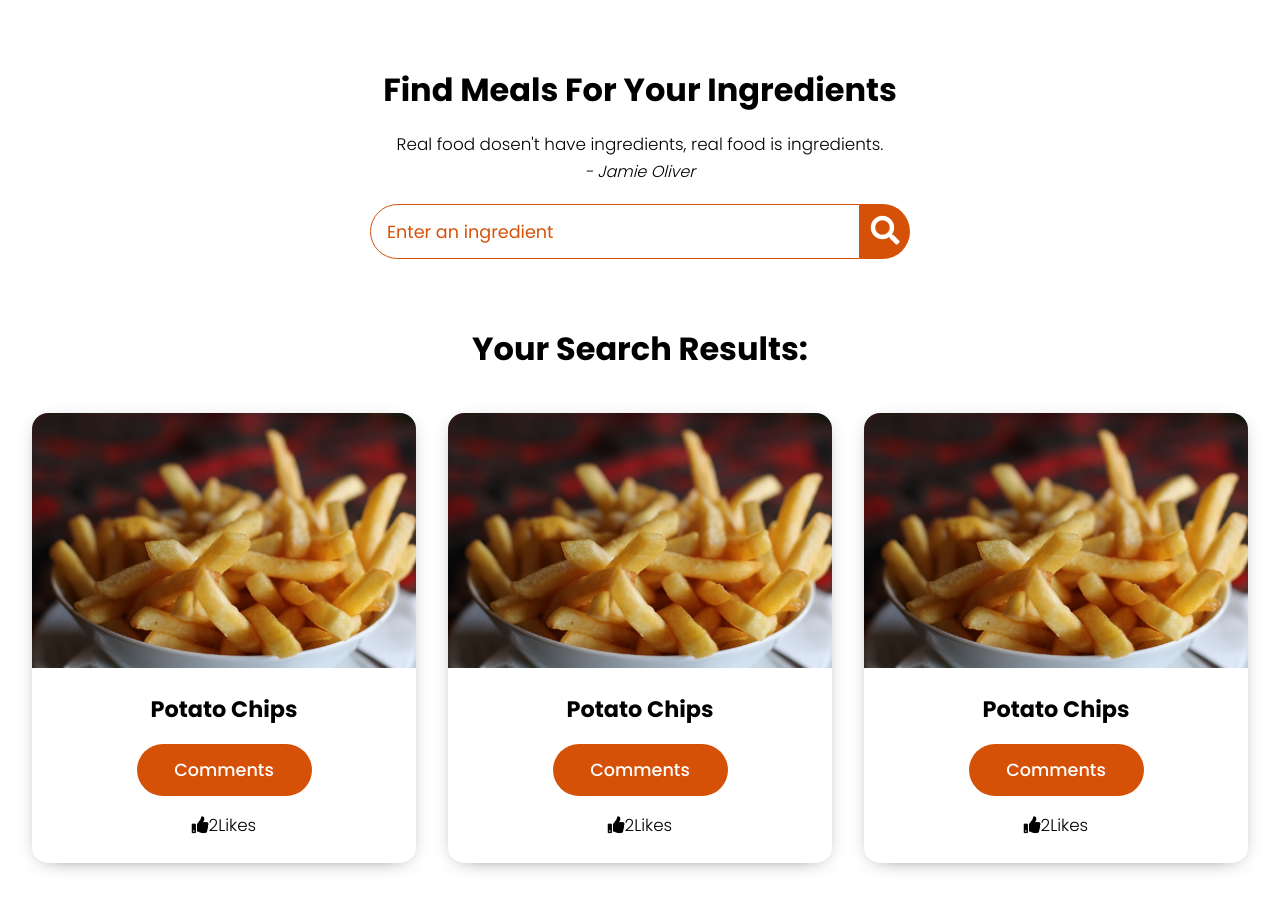
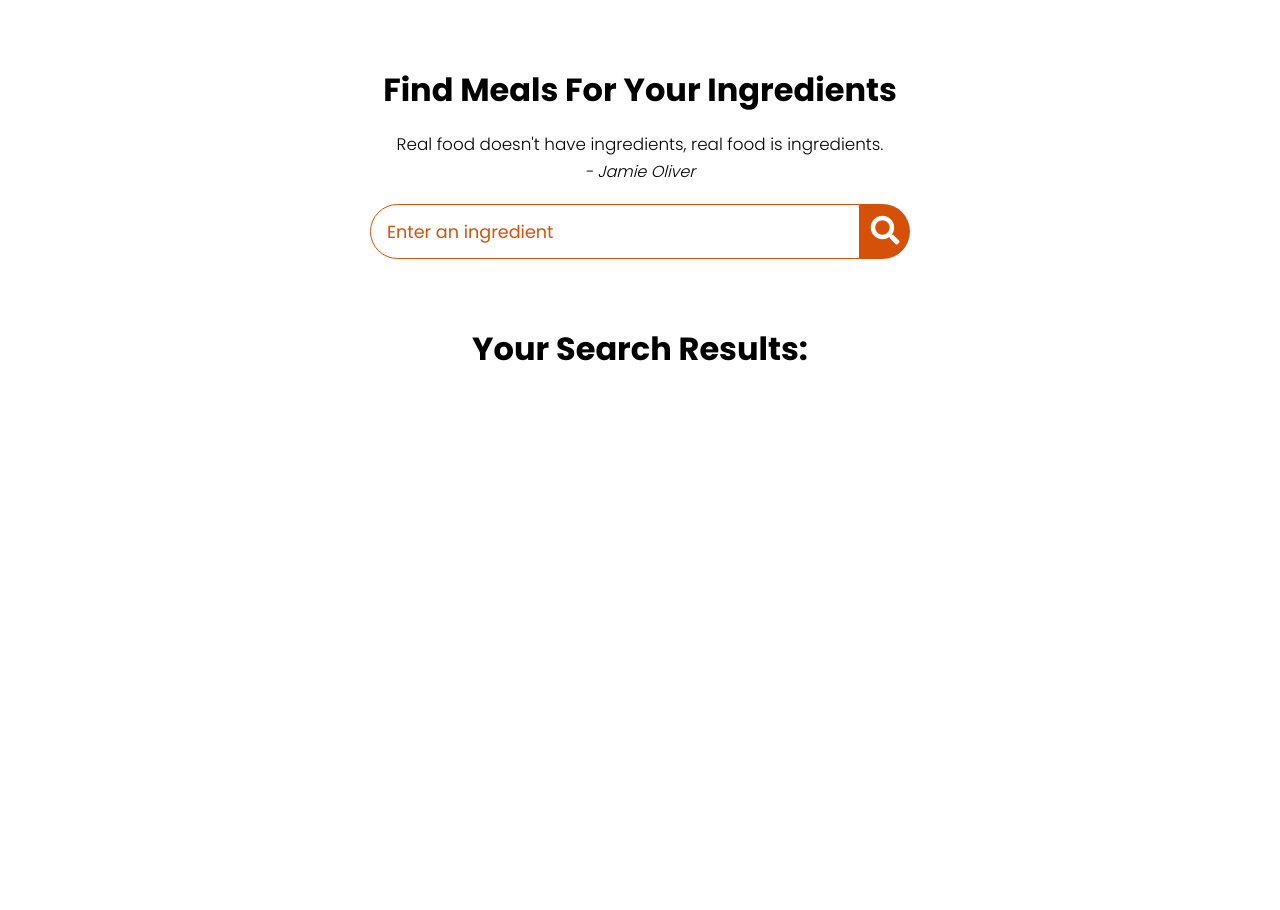
Before and after one commit to Emmy-github-webdev/meal, a plain HTML site: page index.html in a window 1280 px wide. After the commit the page ends 800 px from the top, so only its background shows below. Drawn offline with Linux system fonts and the light colour scheme.

Commit message:
Update home page

```diff
--- a/index.html
+++ b/index.html
@@ -2,18 +2,18 @@
 <html lang="en">
 <head>
   <meta charset="UTF-8">
-    <meta http-equiv="X-UA-Compatible" content="IE=edge">
   <meta name="viewport" content="width=device-width, initial-scale=1.0">
   <title>Find Meal For Your Ingredients</title>
   <link rel="stylesheet" href="https://cdnjs.cloudflare.com/ajax/libs/font-awesome/5.15.1/css/all.min.css" integrity="sha512-+4zCK9k+qNFUR5X+cKL9EIR+ZOhtIloNl9GIKS57V1MyNsYpYcUrUeQc9vNfzsWfV28IaLL3i96P9sdNyeRssA==" crossorigin="anonymous" />
-    <link rel="stylesheet" href="style.css">
+  <link rel = "stylesheet" href = "style.css">
 </head>
 <body>
-    <div class="container">
-        <div class="meal-wrapper">
-            <div class="meal-search">
-                <h2 class="title">Find Meals For Your Ingredients</h2>
-                <blockquote>Real food dosen't have ingredients, real food is ingredients. <br>
+
+  <div class = "container">
+    <div class = "meal-wrapper">
+      <div class = "meal-search">
+        <h2 class = "title">Find Meals For Your Ingredients</h2>
+        <blockquote>Real food doesn't have ingredients, real food is ingredients.<br>
           <cite>- Jamie Oliver</cite>
         </blockquote>
 
@@ -25,106 +25,52 @@
         </div>
       </div>
 
-            <div class="meal-result">
-                <h2 class="title">Your Search Results:</h2>
-                <div id="meal">
-                    <!-- <div class="meal-item">
-                        <div class="meal-img">
-                            <img src="food.jpg" alt="food" />
+      <div class = "meal-result">
+        <h2 class = "title">Your Search Results:</h2>
+        <div id= "meal">
+          <!-- meal item -->
+          <!-- <div class = "meal-item">
+            <div class = "meal-img">
+              <img src = "food.jpg" alt = "food">
             </div>
-                        <div class="meal-name">
+            <div class = "meal-name">
               <h3>Potato Chips</h3>
-                            <a href="#" class="recipe-btn">Get Recipe</a>
+              <a href = "#" class = "recipe-btn">Get Recipe</a>
             </div>
           </div> -->
-
-                    <!-- <div class="meal-item">
-                        <div class="meal-img">
-                            <img src="food.jpg" alt="food" />
-                        </div>
-                        <div class="meal-name">
-                            <h3>Potato Chips</h3>
-                            <a href="#" class="recipe-btn">Get Recipe</a>
-                        </div>
-                    </div> -->
-
-                    <div class="meal-item">
-                        <div class="meal-img">
-                            <img src="food.jpg" alt="food" />
-                        </div>
-                        <div class="meal-name">
-                            <h3>Potato Chips</h3>
-                            <!-- <a href="#" class="recipe-btn">Get Recipe</a> -->
-                            <a href="#" class="recipe-btn">Comments</a>
-                            <i class = "fas fa-thumbs-up"></i>2Likes
-                        </div>
-                    </div>
-                    <div class="meal-item">
-                        <div class="meal-img">
-                            <img src="food.jpg" alt="food" />
-                        </div>
-                        <div class="meal-name">
-                            <h3>Potato Chips</h3>
-                            <!-- <a href="#" class="recipe-btn">Get Recipe</a> -->
-                            <a href="#" class="recipe-btn">Comments</a>
-                            <i class = "fas fa-thumbs-up"></i>2Likes
-                        </div>
-                    </div>
-                    <div class="meal-item">
-                        <div class="meal-img">
-                            <img src="food.jpg" alt="food" />
-                        </div>
-                        <div class="meal-name">
-                            <h3>Potato Chips</h3>
-                            <!-- <a href="#" class="recipe-btn">Get Recipe</a> -->
-                            <a href="#" class="recipe-btn">Comments</a>
-                            <i class = "fas fa-thumbs-up"></i>2Likes
-                        </div>
+          <!-- end of meal item -->
         </div>
       </div>
 
-            </div>
 
-            <div class="meal-details">
+      <div class = "meal-details">
+        <!-- recipe close btn -->
         <button type = "button" class = "btn recipe-close-btn" id = "recipe-close-btn">
           <i class = "fas fa-times"></i>
         </button>
 
-                <div class="meal-details-content">
+        <!-- meal content -->
+        <div class = "meal-details-content">
+          <!-- <h2 class = "recipe-title">Meals Name Here</h2>
+          <p class = "recipe-category">Category Name</p>
+          <div class = "recipe-instruct">
+            <h3>Instructions:</h3>
+            <p>Lorem ipsum, dolor sit amet consectetur adipisicing elit. Quo blanditiis quis accusantium natus! Porro, reiciendis maiores molestiae distinctio veniam ratione ex provident ipsa, soluta suscipit quam eos velit autem iste!</p>
+            <p>Lorem ipsum dolor sit amet consectetur adipisicing elit. Amet aliquam voluptatibus ad obcaecati magnam, esse numquam nisi ut adipisci in?</p>
+          </div>
           <div class = "recipe-meal-img">
-                        <img src = "food.jpg" alt = "food detail">
+            <img src = "food.jpg" alt = "">
           </div>
-                    <h2 class="recipe-title">Meals Name Here</h2>
-                    <!-- <p class="recipe-category">Category Name</p> -->
-                    <div class="recipe-instruct">
-                        <h3>Instructions: </h3>
-                        <p>&Lorem ipsum dolor sit amet consectetur adipisicing elit. Assumenda velit ipsa earum minus atque? Eos soluta impedit explicabo harum, quas aspernatur asperiores sit nesciunt accusamus, illo nemo labore tempora obcaecati?</p>
-
           <div class = "recipe-link">
             <a href = "#" target = "_blank">Watch Video</a>
-                          </div>
-                    </div>
-                    <div class="comments">
-                        <h2>Comments (3)</h2>
-                        <div class="coments-list">
-                            <h3>John Doe</h3>
-                            <p>&Lorem ipsum, dolor sit amet consectetur adipisicing elit. Culpa molestiae ipsa a nisi nulla repudiandae nostrum voluptatem, dignissimos enim quo odit. Autem nam repellendus nihil debitis, sequi consequuntur voluptatem saepe?</p>
-                            <p>11/23/2021</p>
-                        </div>
-                    </div>
-                    <div class="add-comment">
-                        <h2>Add a comment</h2>
-                        <form action="">
-                            <input type="text" placeholder="Your Name">
-                            <textarea name="" id="" cols="30" rows="10" placeholder="Enter Your Comments"></textarea>
-                            <button type="submit">Submit</button>
-                        </form>
-                    </div>
+          </div> -->
         </div>
       </div>
     </div>
   </div>
 
-    <script src="script.js"></script>
+
+
+  <script src = "script.js"></script>
 </body>
 </html>
```
Lines whose indentation alone changed are shown as unchanged.
